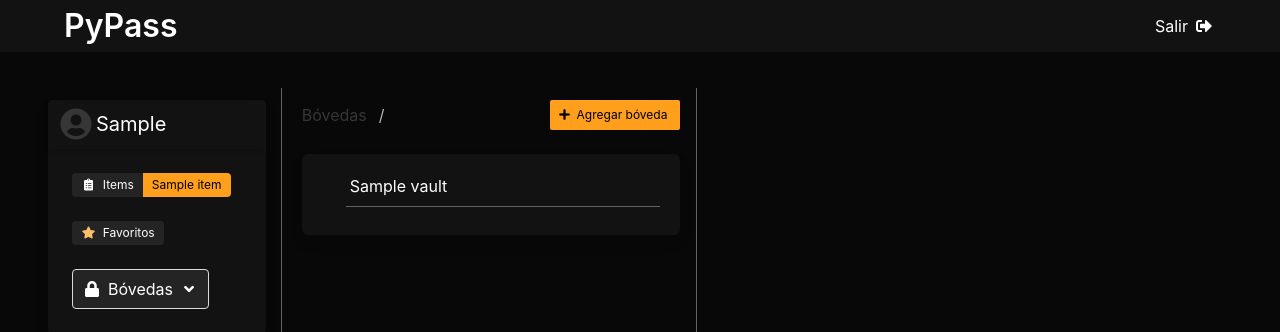
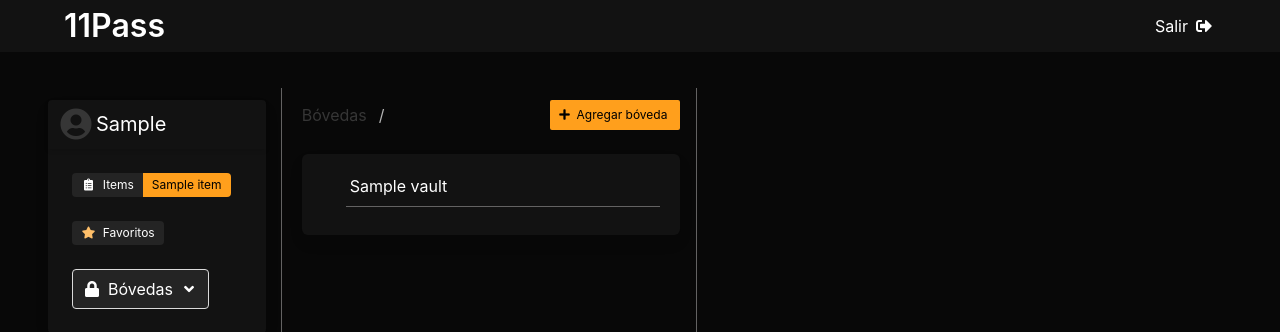
Before and after one commit to yvanvrela/11Pass, a Flask app: template app/templates/home.html in a window 1280 px wide. Shown: the top 332 px of the page. Run offline with Flask 2, Linux system fonts and the light colour scheme; the template is opened without the code that fills it: values that come from a table or form of the project are taken from there, most other values are stand-ins (such as "Sample title", 1, 10 or a date in 2020); form fields are guessed from the names that the template uses.

Commit message:
change name

```diff
--- a/app/templates/navbar.html
+++ b/app/templates/navbar.html
@@ -3,7 +3,7 @@
         <a class="navbar-item" href="{{ url_for('home') }}">
             <span class="title has-text-white">
                 <!-- <span class="icon"></span> -->
-                <span>PyPass</span>
+                <span>11Pass</span>
             </span>
         </a>
         <a role="button" class="navbar-burger has-text-white" data-target="navMenu" aria-label="menu" aria-expanded="false">
```
